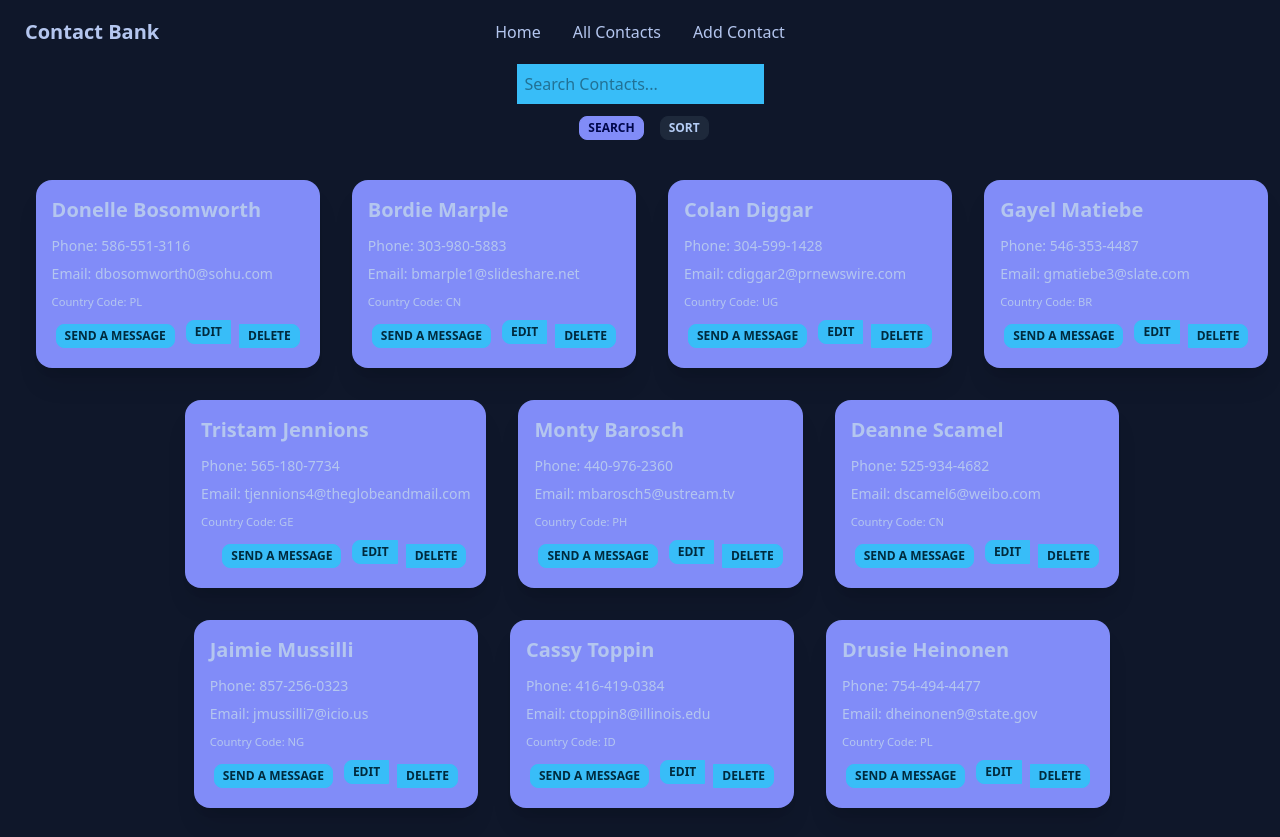
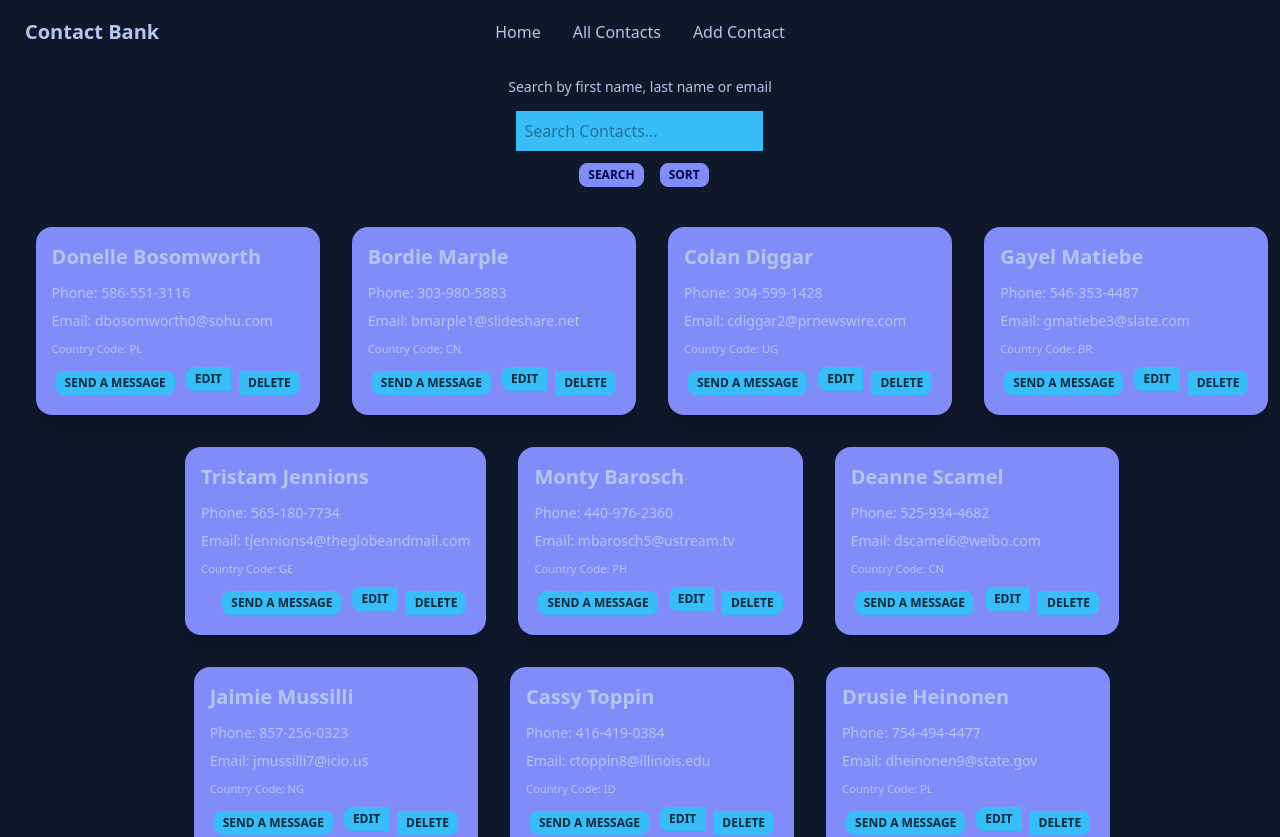
Before and after one commit to GregPetropoulos/Contact-Bank, a React (Create React App) app: page / in a window 1280 px wide. Shown: the top 837 px of the page. Built offline with nearby package versions, Linux system fonts and the light colour scheme; the HTML template or start-up script is replaced by a standard one.

Commit message:
adjusted pagination

```diff
--- /dev/null
+++ b/src/components/AllContactFilter.jsx
@@ -0,0 +1,63 @@
+import {useState} from 'react';
+
+const AllContactFilter = ({data}) => {
+const [all, setAll]=useState('')
+const[foundContact, setFoundContact]=useState([])
+console.log(foundContact);
+console.log(foundContact.length)
+const{firstName, lastName, email,phoneNumber}=foundContact
+
+    const onChange = (e) => {
+        if (e.target.value !== '') {
+          const targetValue = e.target.value.trim();
+          setAll(targetValue);
+        } else {
+          setAll('');
+        }
+      };
+const findOne =()=>{
+    console.log("click")
+    let dataArr = data;
+    const searchArr = dataArr.filter(
+      (item) =>
+        item.firstName.toLowerCase() === all.toLowerCase() ||
+        item.lastName.toLowerCase() === all.toLowerCase() ||
+        item.email.toLowerCase() === all.toLowerCase()
+    );
+    setFoundContact(searchArr);
+}
+  return (
+    <>
+    <div className='block justify-center '>
+        Search All
+        <input
+          type='text'
+          className='m-2 p-2 block bg-accent text-black placeholder-black placeholder-opacity-40'
+          placeholder='Search All Contacts'
+          onChange={onChange}
+          />
+        <button className='m-3 btn btn-xs btn-primary'
+        onClick={findOne}>Search</button>
+        <p>{firstName}</p>
+        {/* {foundContact.length>0&&(<ul>
+            <li>
+                {firstName}
+                </li>
+                <li>
+                    {lastName}
+                </li>
+                <li>
+                    {email}
+                </li>
+                <li>
+                    {phoneNumber}
+                </li>
+                </ul>)} */}
+
+    </div>
+
+        </>
+  );
+};
+
+export default AllContactFilter;
--- a/src/components/AllContacts.jsx
+++ b/src/components/AllContacts.jsx
@@ -1,13 +1,16 @@
 import React from 'react'
 import Footer from './Footer';
+import AllContactFilter from './AllContactFilter';
 
 const AllContacts = ({data}) => {
 
 
 const dataAll=data
-  return (<>
-         {dataAll.map(item=> (
-        <div className='card w-96 bg-base-100 shadow-xl'key={item.id}>
+  return (
+  <>
+          <AllContactFilter data={data} />
+         {/* {dataAll.map(item=> (
+           <div className='card w-96 bg-base-100 shadow-xl'key={item.id}>
       <div className='card-body'>
         <h2 className='card-title'>
           {item.firstName} {item.lastName}
@@ -21,7 +24,7 @@ const dataAll=data
           </a>
         </div>
       </div>
-    </div>))}
+    </div>))} */}
     <Footer/>
   </>
 
--- a/src/components/ContactDetails.jsx
+++ b/src/components/ContactDetails.jsx
@@ -4,8 +4,10 @@ import Modal from './Modal';
 
 const ContactDetails = ({ setData, data, item }) => {
   const { id, firstName, lastName, email, countryCode, phoneNumber } = item;
+
   return (
     <>
+      {/* // Not matched cards per page  */}
       <div className='card card-compact bg-secondary shadow-xl my-3 sm:m-4'>
         <div className='card-body'>
           <h2 className='card-title'>
--- a/src/components/ContactFilter.jsx
+++ b/src/components/ContactFilter.jsx
@@ -10,12 +10,15 @@ const ContactFilter = ({ setData, data,currentContacts}) => {
   const [isDescending, setIsDescending] = useState(false);
   const [isCountryCode, setIsCountryCode] = useState(false);
 console.log("currentcontacts",currentContacts)
+console.log("matched check",matched)
+
+
   useEffect(() => {
     // handling the search an sort functionality side effects
     // SEARCH FIELDS
     // --------------------------
     if (filterText.length > 0) {
-      let dataArr = currentContacts;
+      let dataArr = data;
       const searchArr = dataArr.filter(
         (item) =>
           item.firstName.toLowerCase() === filterText.toLowerCase() ||
@@ -24,7 +27,7 @@ console.log("currentcontacts",currentContacts)
       );
       setMatched(searchArr);
     } else {
-      // setMatched('');
+      setMatched('');
       setSearch(false);
     }
 
@@ -74,10 +77,12 @@ console.log("currentcontacts",currentContacts)
     <Fragment>
       <form
         onSubmit={(e) => e.preventDefault()}
-        className='flex flex-col items-center'>
+        className='flex flex-col justify-center items-center'>
+          <h1 className='text-sm text-center leading-relaxed m-3'>
+            Search by first name, last name or email
+            </h1>
         <input
           type='text'
-          // className='p-2 block justify-center bg-primary text-black placeholder-black placeholder-opacity-40'
           className='p-2 block bg-primary text-black placeholder-black placeholder-opacity-40'
           placeholder='Search Contacts...'
           onChange={onChange}
@@ -92,17 +97,17 @@ console.log("currentcontacts",currentContacts)
           </button>
 
           <div className='dropdown dropdown-hover'>
-            <label tabIndex='0' className='btn-xs btn m-1'>
+            <label tabIndex='0' className='btn-xs btn-secondary btn m-1'>
               Sort
             </label>
             <ul
               tabIndex='0'
               className='dropdown-content menu p-2 shadow bg-base-100 rounded-box w-52'>
               <li>
-                <button onClick={() => setIsAscending(true)}>A-Z</button>
+                <button onClick={() => setIsAscending(true)}>Last Name A-Z</button>
               </li>
               <li>
-                <button onClick={() => setIsDescending(true)}>Z-A</button>
+                <button onClick={() => setIsDescending(true)}>Last Name Z-A</button>
               </li>
               <li>
                 <button onClick={() => setIsCountryCode(true)}>
@@ -117,11 +122,8 @@ console.log("currentcontacts",currentContacts)
       <div className='block m-auto sm:flex-col sm:flex '>
         <div className='flex flex-col items-center justify-center w-full m-3 sm:flex-wrap sm:flex-row '>
           {/* Show the searched user or show all the users */}
-          {search
-            ? [...matched].map((item) => (
-                <ContactDetails setData={setData} data={data} item={item} key={item.id} />
-              ))
-            :
+          {search? matched.map(item=> <ContactDetails setData={setData} data={data} item={item}key={item.id} />)
+          :
             currentContacts.map((item) => <ContactDetails setData={setData}  data={data} item={item} key={item.id} />)}
         </div>
       </div>
--- a/src/components/Modal.jsx
+++ b/src/components/Modal.jsx
@@ -5,14 +5,12 @@ const Modal = ({ setData, data, item }) => {
   const [showModal, setShowModal] = useState(false);
   //   const { id, firstName, lastName, email, countryCode, phoneNumber } = item;
 
-  const [updateContact, setUpdateContact] = useState('');
   // Place item in the state for editing via form
   const [updateInput, setUpdateInput] = useState(item);
 
   // Destructure the state and use these values for the form value
   const { id, firstName, lastName, email, countryCode, phoneNumber } =
     updateInput;
-  console.log('updatedInput', updateInput);
 
   const onChange = (e) => {
     setUpdateInput((prev) => ({ ...prev, [e.target.name]: e.target.value }));
@@ -41,11 +39,11 @@ const Modal = ({ setData, data, item }) => {
         <>
           <div className='transition ease-in-out delay-1000'>
             <div className='  rounded w-[250px] h-[430px]  bg-primary-focus flex flex-col justify-center items-center overflow-x-hidden overflow-y-auto fixed inset-0 z-50 outline-none focus:outline-none  '>
+
+
               {/* FORM */}
-              {/* <div className='relative p-6 flex'> */}
               <form
                 onSubmit={onSubmit}
-                //  className='block sm:flex sm:justify-between sm:items-center sm: w-full'
                 className='flex flex-col items-center'>
                 <h1 className='text-lg font-bold '>{`Edit ${firstName} ${lastName} `}</h1>
                 <input
--- a/src/components/Pagination.jsx
+++ b/src/components/Pagination.jsx
@@ -1,6 +1,8 @@
+import { Link } from "react-router-dom";
+
 const Pagination = ({ contactsPerPage, totalContacts, paginate }) => {
   const pageNumbers = [];
-
+// Loop through total post per page and push into array to get correct number of pages
   for (let i = 1; i <= Math.ceil(totalContacts / contactsPerPage); i++) {
     pageNumbers.push(i);
   }
@@ -10,13 +12,11 @@ const Pagination = ({ contactsPerPage, totalContacts, paginate }) => {
       <ul className='flex justify-center items-center flex-wrap '>
         {pageNumbers.map((number) => (
           <li key={number} className='btn btn-group m-1'>
-            <a href='!#' alt='pagination'>
-              <button
-                className='btn btn-xs m-1'
-                onClick={() => paginate(number)}>
+            <Link to='#' className='btn btn-xs m-1'
+                onClick={() => paginate(number)}
+                 alt='paging'>
                 {number}
-              </button>
-            </a>
+            </Link>
           </li>
         ))}
       </ul>
```
Also changed, not shown: src/components/Home.jsx (+4 -3 lines).
